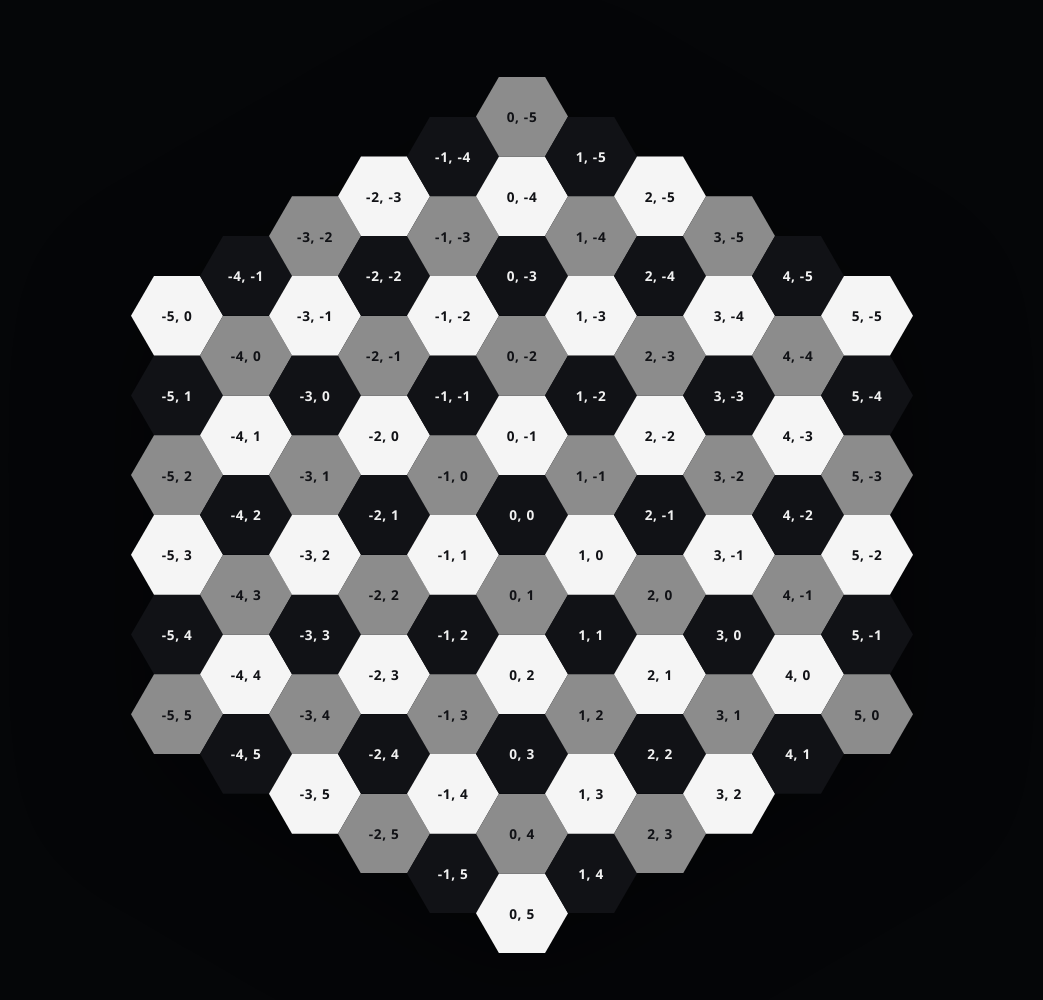
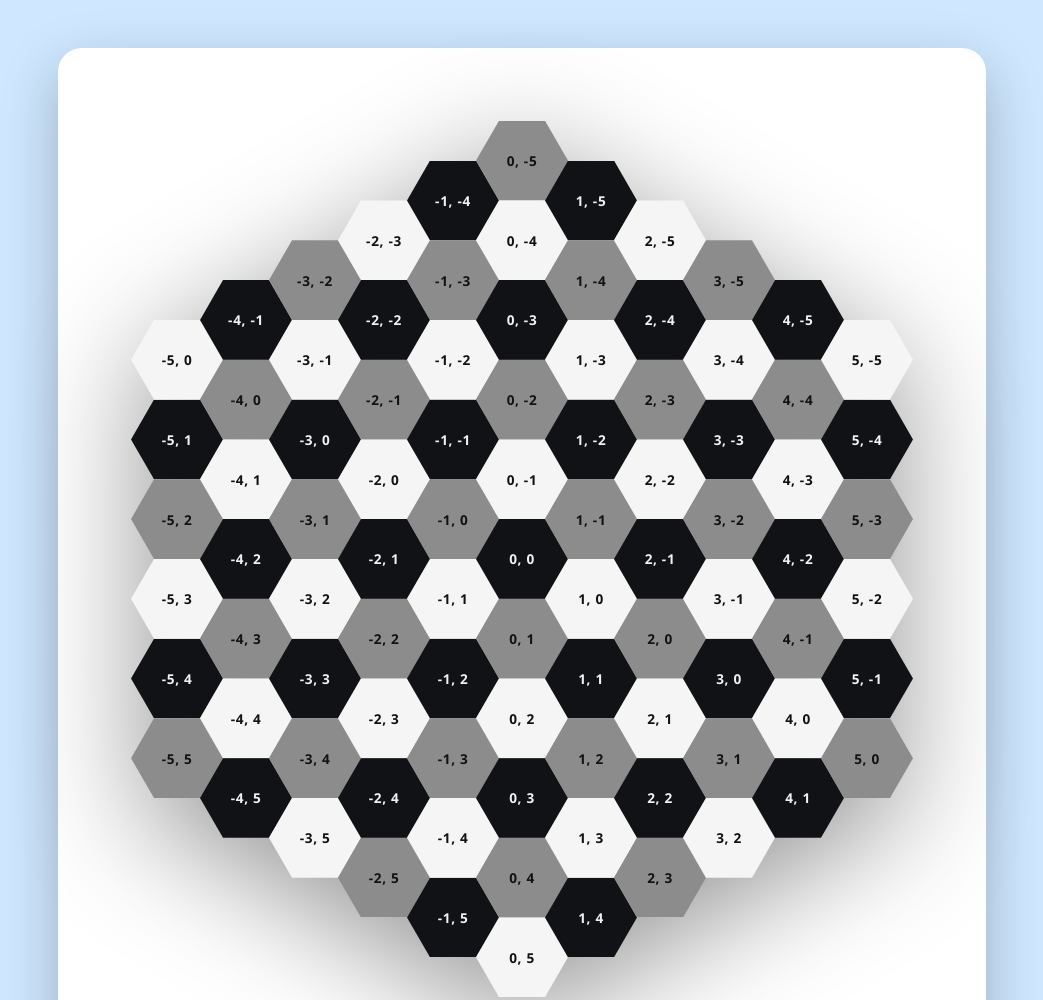
Before and after one commit to lazypanda5050/Hexagonal-Chess, a plain HTML site: page index.html in a window 1280 px wide. Shown: the top 1000 px of the page, without its empty margins (118-1161 px from the left). Drawn offline with Linux system fonts and the light colour scheme.

Commit message:
added box

```diff
--- a/css/style.css
+++ b/css/style.css
@@ -15,8 +15,8 @@
 
 body {
     font-family: 'Segoe UI', Roboto, system-ui, -apple-system, BlinkMacSystemFont, sans-serif;
-    background: #050608;
-    color: #f8f8f8;
+    background: #cfe8ff;
+    color: #111216;
     min-height: 100vh;
 }
 
@@ -26,6 +26,14 @@ body {
     align-items: center;
     justify-content: center;
     padding: 3rem 1.5rem;
+}
+
+#board-container {
+    background: #ffffff;
+    border-radius: 24px;
+    border: 4px solid #ffffff;
+    box-shadow: 0 20px 55px rgba(0, 0, 0, 0.25);
+    padding: 2.5rem;
 }
 
 #board {
--- a/js/game.js
+++ b/js/game.js
@@ -11,13 +11,17 @@
     const hexSize = parseFloat(rootStyles.getPropertyValue('--hex-size')) || 46;
     const padding = hexSize * 1.25;
 
+    const boardContainer = document.createElement('div');
+    boardContainer.id = 'board-container';
+
     const board = document.createElement('div');
     board.id = 'board';
 
     const tiles = buildTiles();
     sizeBoard(tiles);
     renderTiles(tiles);
-    appRoot.appendChild(board);
+    boardContainer.appendChild(board);
+    appRoot.appendChild(boardContainer);
 
     function buildTiles() {
         const result = [];
```
Also changed, not shown: 1 other file.
